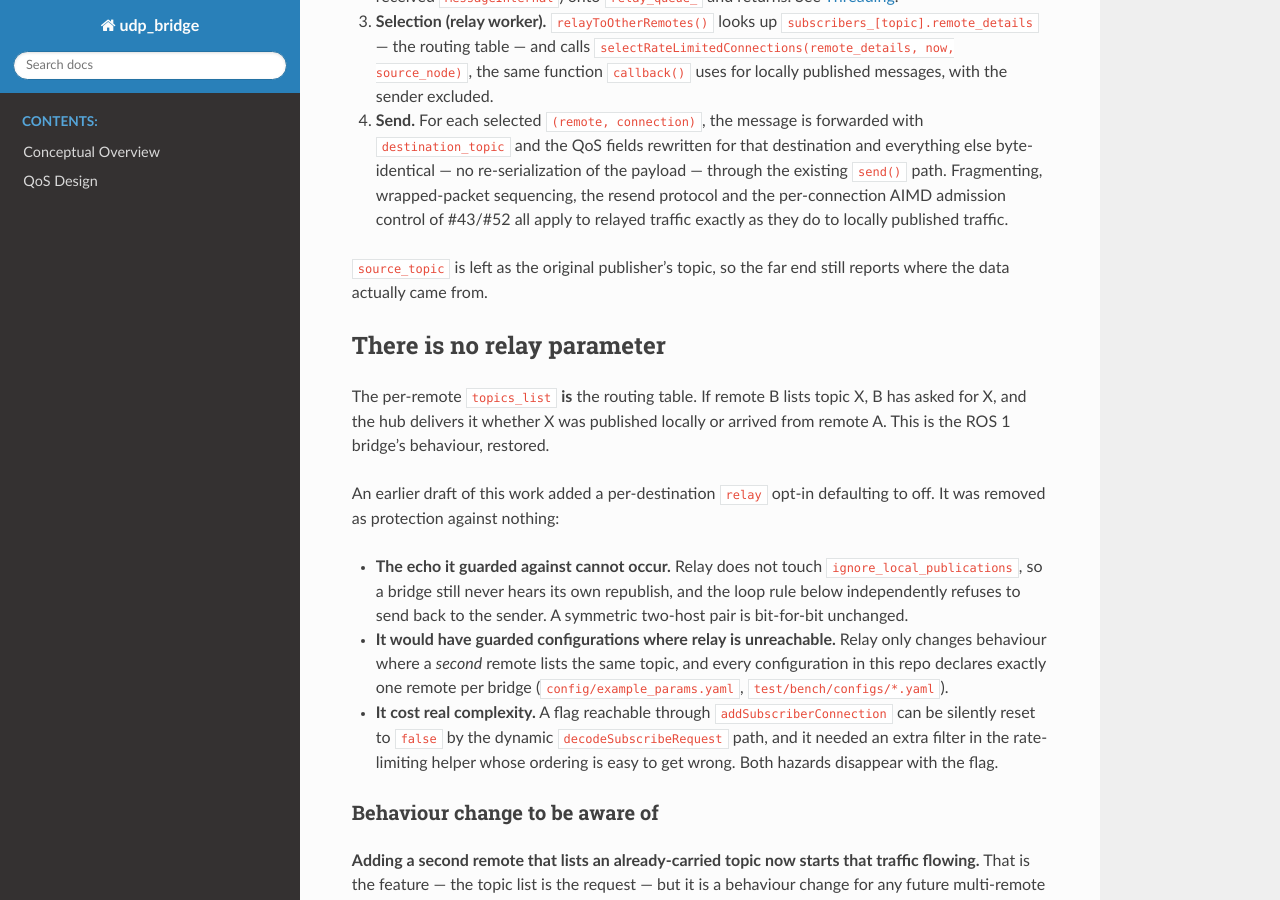
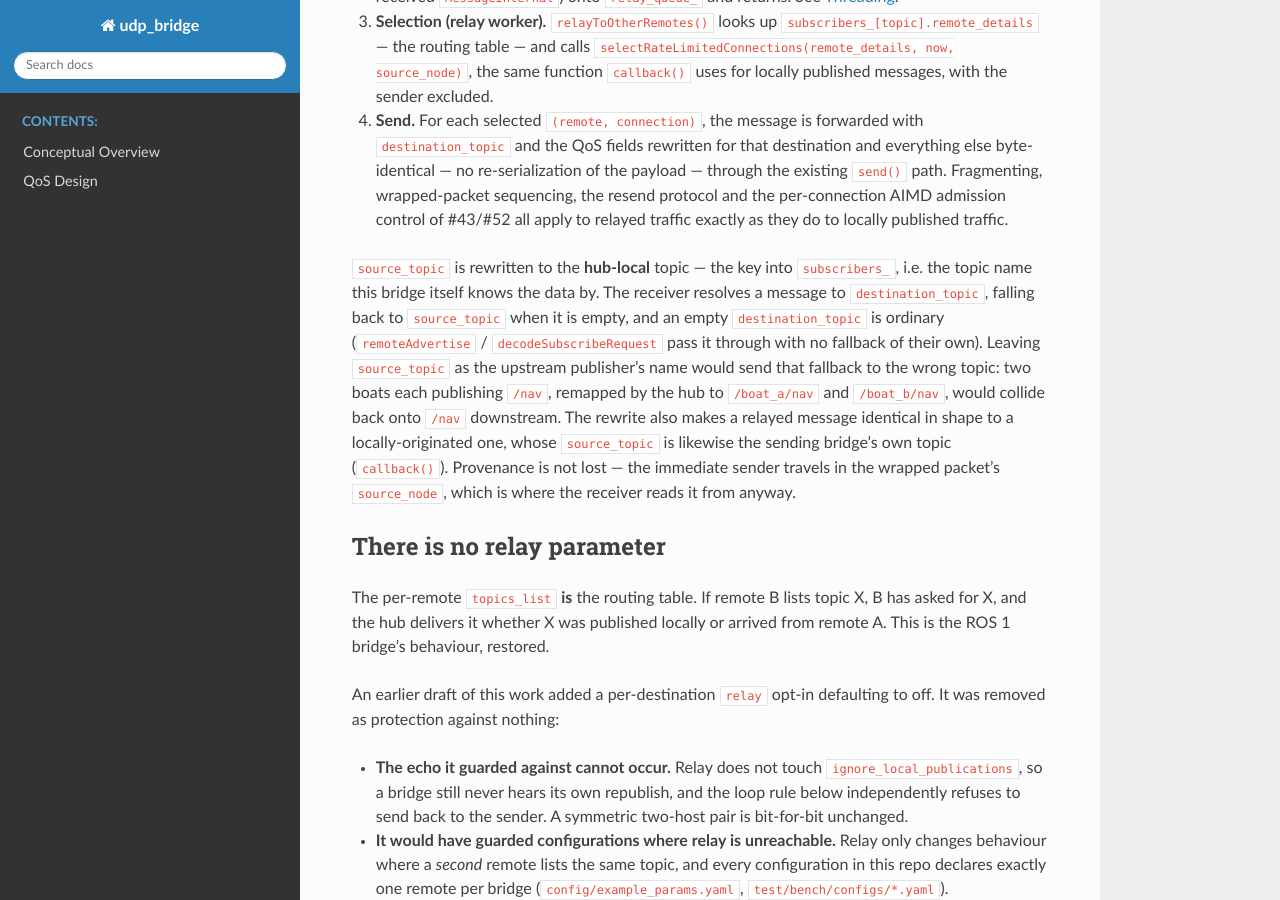
Before and after one commit to rolker/udp_bridge, a Sphinx documentation site: the page built from udp_bridge/doc/relay_design.md, in a window 1280 px wide and 900 px high, scrolled down 952 px. Built offline with Sphinx 7.4.7 and the Read the Docs theme 3.1.0, drawn with Linux system fonts in a browser that asks for light colours.

Commit message:
relay: rewrite source_topic to the hub-local topic when forwarding (#51)
The receiver resolves a message to destination_topic, falling back to
source_topic when it is empty -- and an empty destination_topic is
ordinary, since remoteAdvertise / decodeSubscribeRequest pass it through
with no fallback of their own. Relaying with the upstream publisher's
source_topic intact therefore sent that fallback to the wrong topic: two
boats each publishing /nav, remapped by the hub to /boat_a/nav and
/boat_b/nav, collide back onto /nav downstream.

source_topic is now the hub-local topic, matching what callback() puts on
a locally-originated message, so a relayed message is identical in shape
to a local one. Provenance is unaffected -- the immediate sender travels
in the wrapped packet's source_node. The field rewriting moves into
applyRelayDestination (new relay_item.h, which also now owns RelayItem so
non-queue users need not include the queue), and the code comment and
relay_design.md now say this instead of the opposite.

```diff
--- a/udp_bridge/doc/relay_design.md
+++ b/udp_bridge/doc/relay_design.md
@@ -52,8 +52,20 @@ other remotes that carry the same topic:
    AIMD admission control of #43/#52 all apply to relayed traffic exactly as
    they do to locally published traffic.
 
-`source_topic` is left as the original publisher's topic, so the far end
-still reports where the data actually came from.
+`source_topic` is rewritten to the **hub-local** topic — the key into
+`subscribers_`, i.e. the topic name this bridge itself knows the data by.
+The receiver resolves a message to `destination_topic`, falling back to
+`source_topic` when it is empty, and an empty `destination_topic` is
+ordinary (`remoteAdvertise` / `decodeSubscribeRequest` pass it through with
+no fallback of their own). Leaving `source_topic` as the upstream
+publisher's name would send that fallback to the wrong topic: two boats
+each publishing `/nav`, remapped by the hub to `/boat_a/nav` and
+`/boat_b/nav`, would collide back onto `/nav` downstream. The rewrite also
+makes a relayed message identical in shape to a locally-originated one,
+whose `source_topic` is likewise the sending bridge's own topic
+(`callback()`). Provenance is not lost — the immediate sender travels in
+the wrapped packet's `source_node`, which is where the receiver reads it
+from anyway.
 
 ## There is no relay parameter
 
```
Also changed, not shown: 4 other files.
